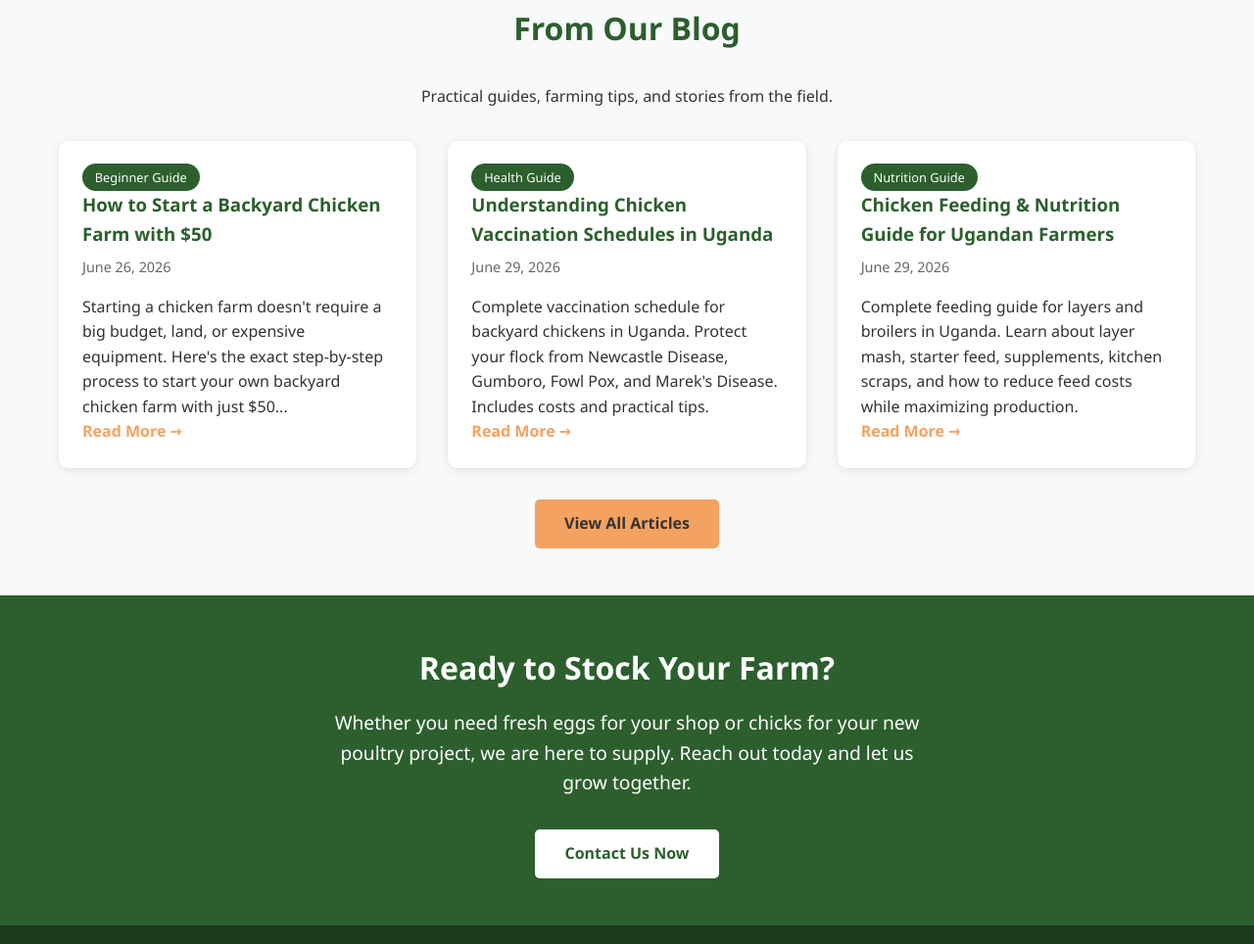
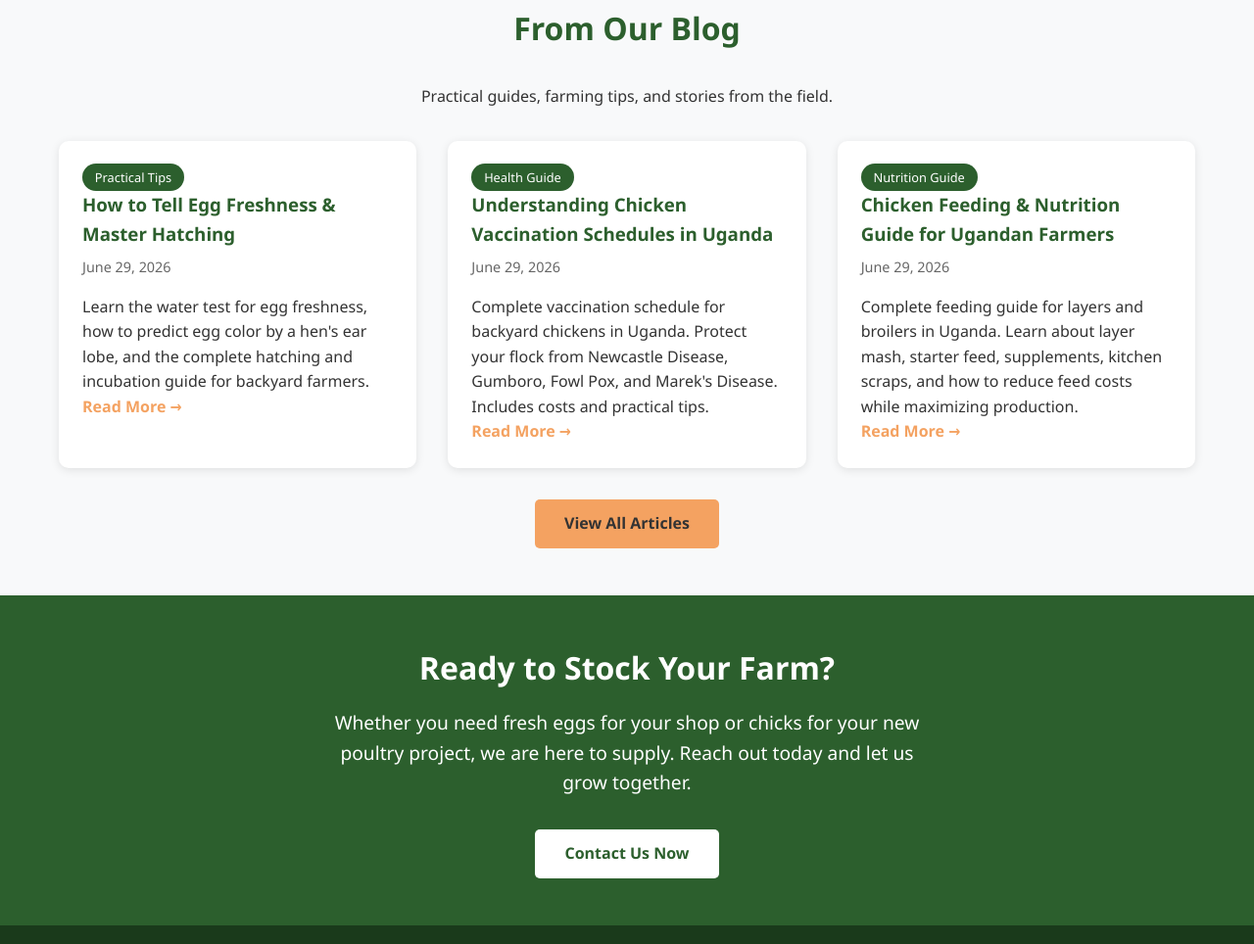
Before and after one commit to BotChainPulse/Unifiedfarmblm.github.io, a plain HTML site: page index.html in a window 1280 px wide. Shown: the part 1831-2795 px from the top of the page at 98% size. Drawn offline with Linux system fonts and the light colour scheme.

Commit message:
Update homepage with egg freshness hatching guide

```diff
--- a/index.html
+++ b/index.html
@@ -172,11 +172,11 @@
             <div class="blog-grid">
                 <article class="blog-card">
                     <div class="blog-card-content">
-                        <span style="background: #2c5f2d; color: white; padding: 0.3rem 0.8rem; border-radius: 15px; font-size: 0.8rem;">Beginner Guide</span>
-                        <h3>How to Start a Backyard Chicken Farm with $50</h3>
-                        <p class="date">June 26, 2026</p>
-                        <p>Starting a chicken farm doesn't require a big budget, land, or expensive equipment. Here's the exact step-by-step process to start your own backyard chicken farm with just $50...</p>
-                        <a href="blog/how-to-start-backyard-chicken-farm-50-dollars.html" class="read-more">Read More →</a>
+                        <span style="background: #2c5f2d; color: white; padding: 0.3rem 0.8rem; border-radius: 15px; font-size: 0.8rem;">Practical Tips</span>
+                        <h3>How to Tell Egg Freshness & Master Hatching</h3>
+                        <p class="date">June 29, 2026</p>
+                        <p>Learn the water test for egg freshness, how to predict egg color by a hen's ear lobe, and the complete hatching and incubation guide for backyard farmers.</p>
+                        <a href="blog/egg-freshness-hatching-guide.html" class="read-more">Read More →</a>
                     </div>
                 </article>
                 <article class="blog-card">
```
